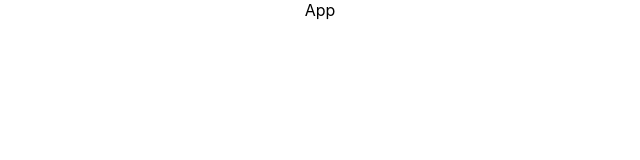
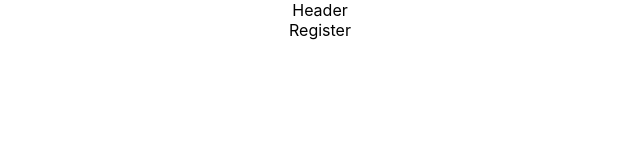
Before and after one commit to iskren97/bike-rental-app, a React (Vite) app in the folder client/: page /register in a window 1280 px wide. Shown: the top 160 px of the page, without its empty margins (320-960 px from the left). Built offline with nearby package versions, Linux system fonts and the light colour scheme.

Commit message:
added base components and pages, implemented different base routes

```diff
--- a/client/src/App.tsx
+++ b/client/src/App.tsx
@@ -1,7 +1,21 @@
-import React from 'react';
+import { Routes, Route } from 'react-router-dom';
+import Home from './pages/Home';
+import Layout from './components/Layout';
+import Register from './pages/Register';
+import Login from './pages/Login';
 
 const App = () => {
-  return <div>App</div>;
+  return (
+    <>
+      <Routes>
+        <Route path="/" element={<Layout />}>
+          <Route index element={<Home />} />
+          <Route path="/register" element={<Register />} />
+          <Route path="/login" element={<Login />} />
+        </Route>
+      </Routes>
+    </>
+  );
 };
 
 export default App;
--- /dev/null
+++ b/client/src/components/Header.tsx
@@ -0,0 +1,5 @@
+const Header = () => {
+  return <div>Header</div>;
+};
+
+export default Header;
--- /dev/null
+++ b/client/src/components/Layout.tsx
@@ -0,0 +1,13 @@
+import Header from './Header';
+import { Outlet } from 'react-router-dom';
+
+const Layout = () => {
+  return (
+    <>
+      <Header />
+      <Outlet />
+    </>
+  );
+};
+
+export default Layout;
--- a/client/src/main.tsx
+++ b/client/src/main.tsx
@@ -2,9 +2,12 @@
 import ReactDOM from 'react-dom/client';
 import App from './App.tsx';
 import './index.css';
+import { BrowserRouter } from 'react-router-dom';
 
 ReactDOM.createRoot(document.getElementById('root')!).render(
   <React.StrictMode>
-    <App />
+    <BrowserRouter>
+      <App />
+    </BrowserRouter>
   </React.StrictMode>
 );
--- /dev/null
+++ b/client/src/pages/Home.tsx
@@ -0,0 +1,5 @@
+const Home = () => {
+  return <div>Home</div>;
+};
+
+export default Home;
--- /dev/null
+++ b/client/src/pages/Login.tsx
@@ -0,0 +1,5 @@
+const Login = () => {
+  return <div>Login</div>;
+};
+
+export default Login;
--- /dev/null
+++ b/client/src/pages/Register.tsx
@@ -0,0 +1,5 @@
+const Register = () => {
+  return <div>Register</div>;
+};
+
+export default Register;
```
